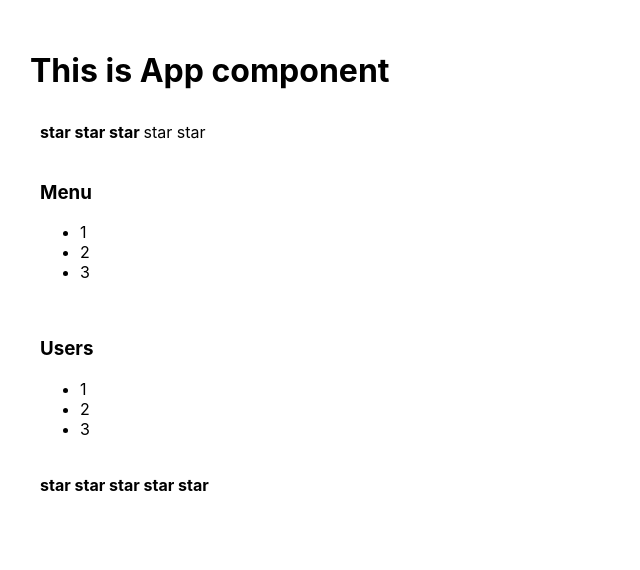
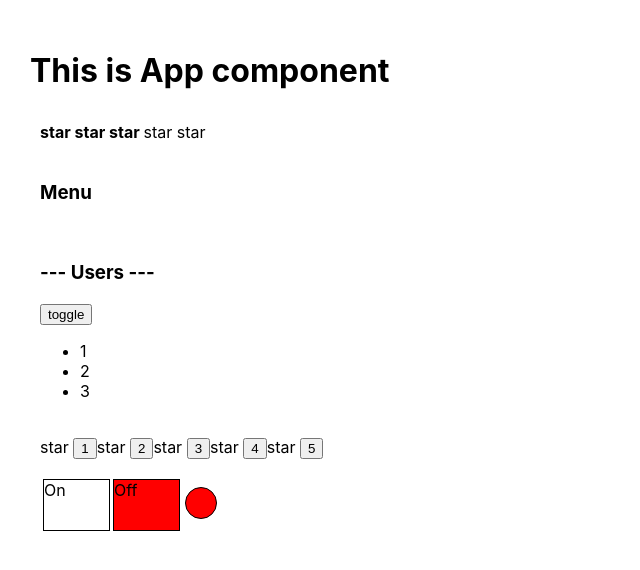
Before and after one commit to antonnur/react-kbzd, a React (Create React App) app: page / in a window 1280 px wide. Shown: the top 570 px of the page, without its empty margins (0-640 px from the left). Built offline with nearby package versions, Linux system fonts and the light colour scheme.

Commit message:
+work 06 react-usestate

```diff
--- a/src/App.tsx
+++ b/src/App.tsx
@@ -1,8 +1,12 @@
 import './App.css'
-import {Accordion} from './components/Accordion';
+// import './components/onOff/OnOff.css'
+import {Accordion} from './components/Accordion/Accordion';
 import {Rating} from './components/Rating/Rating';
+import {OnOff} from './components/onOff/OnOff';
+import {UncontrolledAccordion} from './components/Accordion/UncontrolledAccordion';
+import {UncontrolledRating} from './components/Rating/UncontrolledRating';
 
-type PageTitleProps ={
+type PageTitlePropsType ={
   title: string,
 }
 
@@ -12,14 +16,15 @@ function App() {
     <div className="App">
       <PageTitle title={'This is App component'}/>
       <Rating value={3}/>
-      <Accordion title={'Menu'}/>
-      <Accordion title={'Users'}/>
-      <Rating value={5}/>
+      <Accordion title={'Menu'} collapsed={true}/>
+      <UncontrolledAccordion title={'Users'}/>
+      <UncontrolledRating value={4}/>
+      <OnOff/>
     </div>
   )
 }
 
-function PageTitle({title}: PageTitleProps) {
+function PageTitle({title}: PageTitlePropsType) {
   console.log('Title rendered')
   return <h1>{title}</h1>
 }
--- a/src/components/Accordion.tsx
+++ /dev/null
@@ -1,29 +0,0 @@
-type AccordionProps = {
-  title: string;
-}
-
-export function Accordion({title}: AccordionProps) {
-  console.log('Accordion rendered')
-  return (
-    <div>
-      <AccordionTitle title={title}/>
-      <AccordionBody/>
-    </div>
-  )
-}
-
-function AccordionTitle({title}: AccordionProps) {
-  console.log('AccordionTitle rendered')
-  return <h3>{title}</h3>
-}
-
-function AccordionBody() {
-  console.log('AccordionBody rendered')
-  return (
-    <ul>
-      <li>1</li>
-      <li>2</li>
-      <li>3</li>
-    </ul>
-  )
-}
--- /dev/null
+++ b/src/components/Accordion/Accordion.tsx
@@ -0,0 +1,31 @@
+type AccordionPropsType = {
+  title: string
+  collapsed: boolean
+}
+
+export function Accordion({title, collapsed}: AccordionPropsType) {
+  console.log('Accordion rendered')
+  return (
+    <div>
+      <AccordionTitle title={title} collapsed={collapsed}/>
+      {/*if collapsed == false то-&& показать AccordionBody*/}
+      {!collapsed && <AccordionBody/>}
+    </div>
+  )
+}
+
+function AccordionTitle({title}: AccordionPropsType) {
+  console.log('AccordionTitle rendered')
+  return <h3>{title}</h3>
+}
+
+function AccordionBody() {
+  console.log('AccordionBody rendered')
+  return (
+    <ul>
+      <li>1</li>
+      <li>2</li>
+      <li>3</li>
+    </ul>
+  )
+}
--- /dev/null
+++ b/src/components/Accordion/UncontrolledAccordion.tsx
@@ -0,0 +1,41 @@
+import {useState} from 'react';
+
+type AccordionPropsType = {
+  title: string
+  // collapsed: boolean
+}
+
+export function UncontrolledAccordion({title,}: AccordionPropsType) {
+  console.log('Accordion rendered')
+
+  let [collapsed, setCollapsed] = useState(false)
+
+  return (
+    <div>
+      <AccordionTitle title={title}/>
+      <button onClick={() => {
+        setCollapsed(!collapsed)
+      }
+      }>toggle
+      </button>
+      {/*if collapsed == false то-&& показать AccordionBody*/}
+      {!collapsed && <AccordionBody/>}
+    </div>
+  )
+}
+
+function AccordionTitle({title}: AccordionPropsType) {
+  console.log('AccordionTitle rendered')
+  return <h3>--- {title} ---</h3>
+}
+
+function AccordionBody() {
+  console.log('AccordionBody rendered')
+  return (
+    <ul>
+      <li>1</li>
+      <li>2</li>
+      <li>3</li>
+    </ul>
+  )
+}
--- a/src/components/Rating/Rating.tsx
+++ b/src/components/Rating/Rating.tsx
@@ -1,75 +1,25 @@
-type StarProps = {
+type StarPropsType = {
   selected: boolean
 }
-type RatingProps = {
-  value: number;
+type RatingPropsType = {
+  value: 1 | 2 | 3 | 4 | 5 | 0
 }
 
-export function Rating({value}: RatingProps) {
+export function Rating({value}: RatingPropsType) {
   console.log('Rating rendered')
-  if (value === 1) {
-    return (
-      <div>
-        <Star selected={true}/>
-        <Star selected={false}/>
-        <Star selected={false}/>
-        <Star selected={false}/>
-        <Star selected={false}/>
-      </div>
-    )
-  } else if (value === 2) {
-    return (
-      <div>
-        <Star selected={true}/>
-        <Star selected={true}/>
-        <Star selected={false}/>
-        <Star selected={false}/>
-        <Star selected={false}/>
-      </div>
-    )
-  } else if (value === 3) {
-    return (
-      <div>
-        <Star selected={true}/>
-        <Star selected={true}/>
-        <Star selected={true}/>
-        <Star selected={false}/>
-        <Star selected={false}/>
-      </div>
-    )
-  } else if (value === 4) {
-    return (
-      <div>
-        <Star selected={true}/>
-        <Star selected={true}/>
-        <Star selected={true}/>
-        <Star selected={true}/>
-        <Star selected={false}/>
-      </div>
-    )
-  } else if (value === 5) {
-    return (
-      <div>
-        <Star selected={true}/>
-        <Star selected={true}/>
-        <Star selected={true}/>
-        <Star selected={true}/>
-        <Star selected={true}/>
-      </div>
-    )
-  }
+
   return (
     <div>
-      <Star selected={false}/>
-      <Star selected={false}/>
-      <Star selected={false}/>
-      <Star selected={false}/>
-      <Star selected={false}/>
+      <Star selected={value > 0}/>
+      <Star selected={value > 1}/>
+      <Star selected={value > 2}/>
+      <Star selected={value > 3}/>
+      <Star selected={value > 4}/>
     </div>
   )
 }
 
-function Star({selected}: StarProps) {
+function Star({selected}: StarPropsType) {
   console.log('Star rendered')
   if (selected) {
     return <span><b>star </b></span>
--- /dev/null
+++ b/src/components/Rating/UncontrolledRating.tsx
@@ -0,0 +1,33 @@
+import {useState} from 'react';
+
+type StarPropsType = {
+  selected: boolean
+}
+type RatingPropsType = {
+  value: 1 | 2 | 3 | 4 | 5 | 0
+}
+
+export function UncontrolledRating({}: RatingPropsType) {
+  console.log('Rating rendered')
+
+  let [value, setValue] = useState(0)
+
+  return (
+    <div>
+      <Star selected={value > 0}/><button onClick={()=>{setValue(1)}}>1</button>
+      <Star selected={value > 1}/><button onClick={()=>{setValue(2)}}>2</button>
+      <Star selected={value > 2}/><button onClick={()=>{setValue(3)}}>3</button>
+      <Star selected={value > 3}/><button onClick={()=>{setValue(4)}}>4</button>
+      <Star selected={value > 4}/><button onClick={()=>setValue(5)}>5</button>
+    </div>
+  )
+}
+
+function Star({selected}: StarPropsType) {
+  console.log('Star rendered')
+  if (selected) {
+    return <span><b>star </b></span>
+  } else {
+    return <span>star </span>
+  }
+}
--- /dev/null
+++ b/src/components/onOff/OnOff.css
@@ -0,0 +1,25 @@
+.onStyle, .offStyle{
+  margin-left: 3px;
+  display: inline-block;
+  width: 65px;
+  height: 50px;
+  border: 1px solid black;
+  text-align: center;
+}
+
+.onStyle{
+  background-color: white;
+}
+.offStyle{
+  background-color: white;
+}
+
+.indicatorStyle {
+  margin: 0 0 -23px 5px ;
+  display: inline-block;
+  width: 30px;
+  height: 30px;
+  border: 1px solid black;
+  border-radius: 50%;
+  background-color: white;
+}
--- /dev/null
+++ b/src/components/onOff/OnOff.tsx
@@ -0,0 +1,47 @@
+import {useState} from 'react';
+
+type PropsType = {}
+
+export function OnOff({}: PropsType) {
+
+  let [on, setOn] = useState(false)
+
+  const onStyle = {
+    marginLeft: '3px',
+    display: 'inline-block',
+    width: '65px',
+    height: '50px',
+    border: '1px solid black',
+    backgroundColor: on ? 'green' : 'white',
+  }
+  const offStyle = {
+    marginLeft: '3px',
+    display: 'inline-block',
+    width: '65px',
+    height: '50px',
+    border: '1px solid black',
+    backgroundColor: on ? 'white' : 'red',
+
+  }
+  const indicatorStyle = {
+    margin: '0 0 -23px 5px',
+    display: 'inline-block',
+    width: '30px',
+    height: '30px',
+    border: '1px solid black',
+    borderRadius: '50%',
+    backgroundColor: on ? 'green' : 'red',
+  }
+
+  return <div>
+      <div style={onStyle} onClick={() => {
+        setOn(true)
+      }}>On
+      </div>
+      <div style={offStyle} onClick={() => {
+        setOn(false)
+      }}>Off
+      </div>
+      <div style={indicatorStyle}></div>
+    </div>
+}
```
